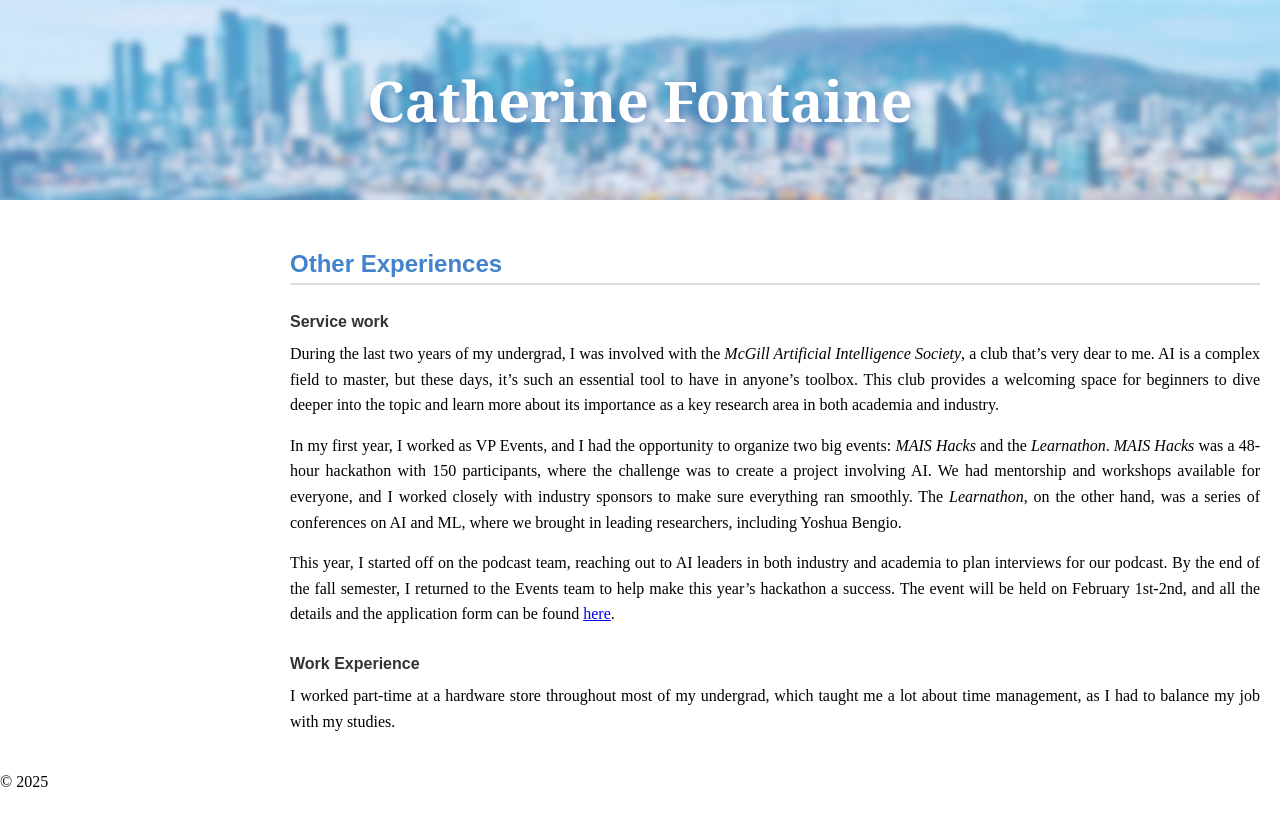
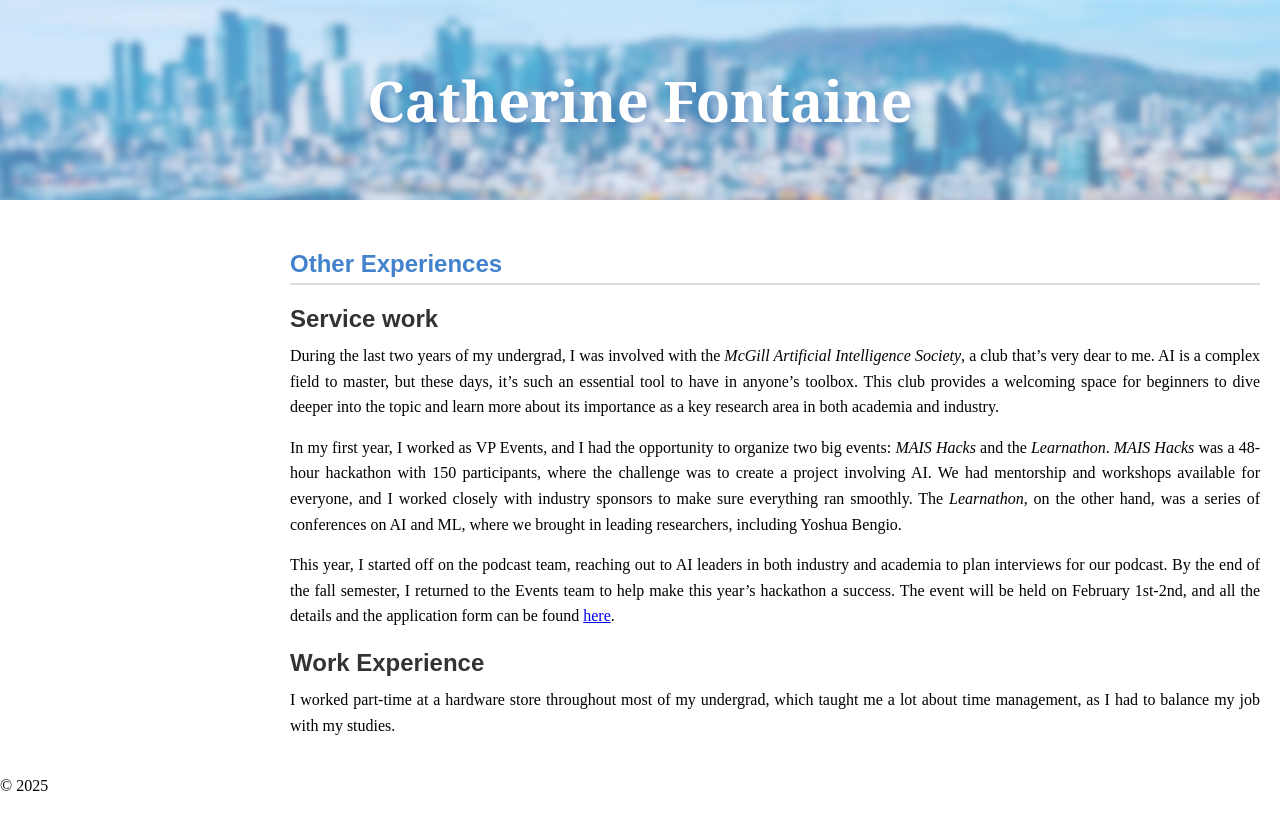
Before and after one commit to CatherineFontaine/CatherineFontaine.github.io, a Jekyll site: the page built from otherexperiences.md, in a window 1280 px wide. Shown: the top 830 px of the page. Built offline with Jekyll 4.4.1, drawn with Linux system fonts in a browser that asks for light colours.

Commit message:
Update style.css

```diff
--- a/assets/css/style.css
+++ b/assets/css/style.css
@@ -24,10 +24,10 @@ h2 {
 }
 
 h3 {
-  font-size: 1em;
+  font-size: 1.5em;
   font-family: 'Arial', sans-serif;
   color: #333;
-  margin-top: 28px;
+  margin-top: 20px;
   margin-bottom: 10px;
 }
 
```
